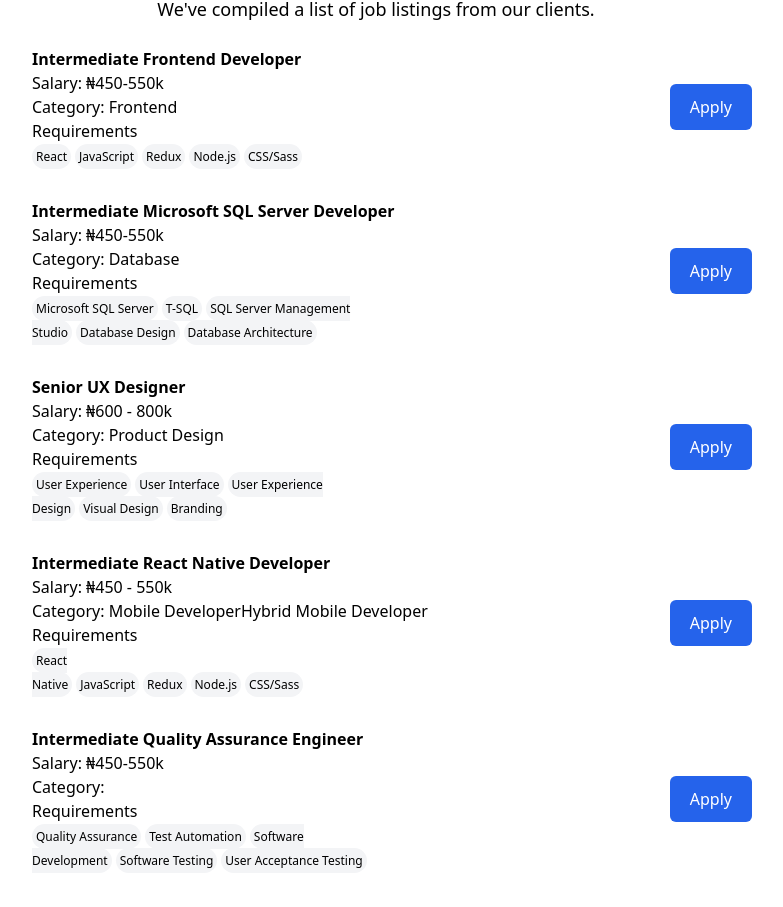
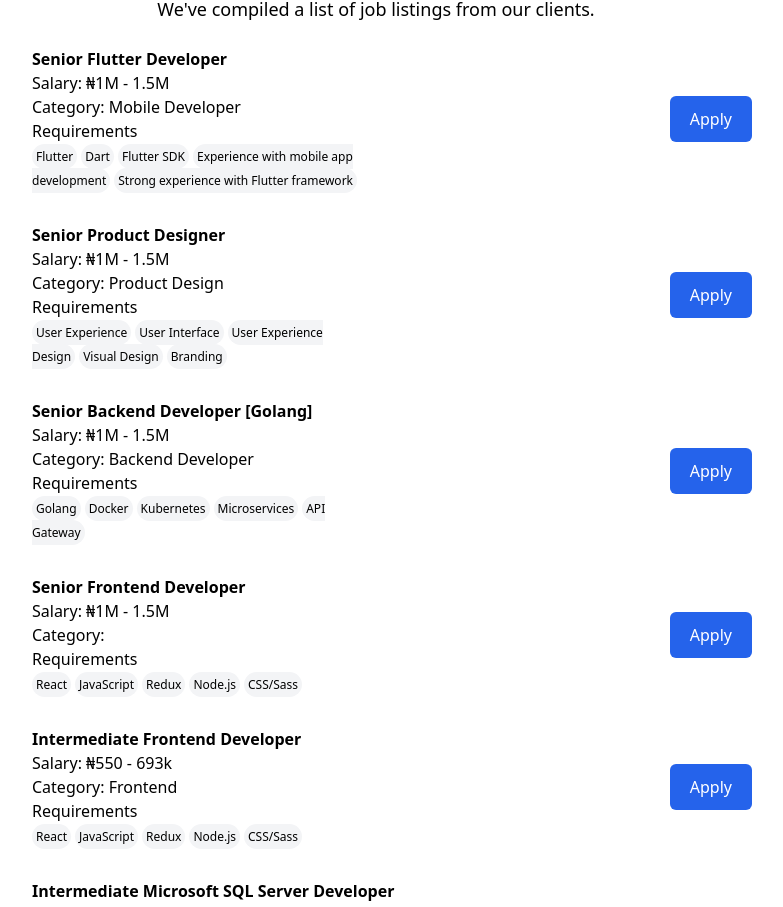
Before and after one commit to yabacoder/jobs, a React (Create React App) app: page / in a window 1280 px wide. Shown: the part 149-1056 px from the top of the page, without its empty margins (8-791 px from the left). Built offline with nearby package versions, Linux system fonts and the light colour scheme.

Commit message:
Busha job added

```diff
--- a/src/jobs.js
+++ b/src/jobs.js
@@ -1,4 +1,125 @@
 export const jobs = [
+  {
+    "title": "Senior Flutter Developer",
+    "url": "",
+    "category": "Mobile Developer",
+    "jobType": [
+      "Full-Time",
+      // "Part-Time",
+      // "Contract"
+    ],
+    "jobMode": [
+      "Remote",
+      // "On-site",
+      // "Hybrid"
+    ],
+    "salaryRange": "1M - 1.5M",
+    "location": "",
+    "applyUrl": "https://forms.gle/8gVh75Ajb1ujS7qx8",
+    "description": "",
+    "requirements": [
+      "Flutter",
+      "Dart",
+      "Flutter SDK",
+      "Experience with mobile app development",
+      "Strong experience with Flutter framework",
+      "Experience with Firebase",
+    ],
+  },
+  {
+    "title": "Senior Product Designer",
+    "url": "",
+    "category": " Product Design",
+    "jobType": [
+      // "Full-Time",
+      // "Part-Time",
+      "Contract"
+    ],
+    "jobMode": [
+      // "Remote",
+      // "On-site",
+      "Hybrid"
+    ],
+    "salaryRange": "1M - 1.5M",
+    "location": "",
+    "applyUrl": "https://forms.gle/BiKSKdc194efW4An9",
+    "description": "",
+    "requirements": [
+      "User Experience",
+      "User Interface",
+      "User Experience Design",
+      "Visual Design",
+      "Branding",
+      "Interaction Design",
+    ],
+  },
+  {
+    "title": "Senior Backend Developer [Golang]",
+    "url": "",
+    "category": "Backend Developer",
+    "jobType": [
+      "Full-Time",
+      // "Part-Time",
+      // "Contract"
+    ],
+    "jobMode": [
+      "Remote",
+      // "On-site",
+      // "Hybrid"
+    ],
+    "salaryRange": "1M - 1.5M",
+    "location": "",
+    "applyUrl": "https://forms.gle/2jSa78c28JLL4JVu7",
+    "description": "",
+    "requirements": [
+      "Golang",
+      "Docker",
+      "Kubernetes",
+      "Microservices",
+      "API Gateway",
+      "PostgreSQL",
+      "Redis",
+      "AWS",
+      "GCP",
+      "NoSQL",
+      "Message Queuing",
+      "Event-driven architecture",
+      "Unit testing",
+    ],
+  },
+  {
+    "title": "Senior Frontend Developer ",
+    "url": "",
+    "category": "",
+    "jobType": [
+      "Full-Time",
+      // "Part-Time",
+      // "Contract"
+    ],
+    "jobMode": [
+      "Remote",
+      // "On-site",
+      // "Hybrid"
+    ],
+    "salaryRange": "1M - 1.5M",
+    "location": "",
+    "applyUrl": "https://forms.gle/raHffFiqhAi1vXaj7",
+    "description": "",
+    "requirements": [
+      "React",
+      "JavaScript",
+      "Redux",
+      "Node.js",
+      "CSS/Sass",
+      "HTML/CSS",
+      "TypeScript",
+      "Jest",
+      "Enzyme",
+      "Cypress",
+      "React Testing Library",
+      "Firebase",
+    ],
+  },
   {
     "title": "Intermediate Frontend Developer",
     "url": "",
@@ -15,7 +136,7 @@ export const jobs = [
       // "On-site",
       "Hybrid"
     ],
-    "salaryRange": "450-550k",
+    "salaryRange": "550 - 693k",
     "location": "",
     "applyUrl": "https://forms.gle/QDScjtc2Dw7KzS9A9",
     "description": ``,
@@ -53,7 +174,7 @@ export const jobs = [
       // "On-site",
       "Hybrid"
     ],
-    "salaryRange": "450-550k",
+    "salaryRange": "550 - 693k",
     "location": "",
     "applyUrl": "https://forms.gle/oLm2NDoYenRt61bJA",
     "description": "",
@@ -73,7 +194,7 @@ export const jobs = [
     ],
   },
   {
-    "title": "Senior UX Designer",
+    "title": "Intermediate UX Designer",
     "url": "",
     "category": "Product Design",
     "jobType": [
@@ -86,7 +207,7 @@ export const jobs = [
       // "On-site",
       "Hybrid"
     ],
-    "salaryRange": "600 - 800k",
+    "salaryRange": "350 - 463k",
     "location": "",
     "applyUrl": "https://forms.gle/843mMrDzGxJWg53q8",
     "description": "",
@@ -116,9 +237,45 @@ export const jobs = [
       // "On-site",
       "Hybrid"
     ],
-    "salaryRange": "450 - 550k",
+    "salaryRange": "550 - 693k",
     "location": "",
     "applyUrl": "https://forms.gle/dB7zXVhRmfoRFERn6",
+    "description": "",
+    "requirements": [
+      "React Native",
+      "JavaScript",
+      "Redux",
+      "Node.js",
+      "CSS/Sass",
+      "HTML/CSS",
+      "TypeScript",
+      "Jest",
+      "Enzyme",
+      "Cypress",
+      "React Testing Library",
+      "Firebase",
+    ],
+  },
+  {
+    "title": "Advance React Native Developer",
+    "url": "",
+    "category": [
+      "Mobile Developer",
+      "Hybrid Mobile Developer"
+    ],
+    "jobType": [
+      // "Full-Time",
+      // "Part-Time",
+      "Contract"
+    ],
+    "jobMode": [
+      // "Remote",
+      // "On-site",
+      "Hybrid"
+    ],
+    "salaryRange": " N693k - N878k",
+    "location": "",
+    "applyUrl": "https://forms.gle/zf1wMKwioV3FTqed6",
     "description": "",
     "requirements": [
       "React Native",
@@ -149,7 +306,7 @@ export const jobs = [
       // "On-site",
       "Hybrid"
     ],
-    "salaryRange": "450-550k",
+    "salaryRange": "350 - 463k",
     "location": "",
     "applyUrl": "https://forms.gle/oR54EfFMPCCGm1gV7 ",
     "description": "",
@@ -167,7 +324,7 @@ export const jobs = [
     ],
   },
   {
-    "title": "Intermediate Backend Developer ",
+    "title": "Intermediate Backend Developer [.NET]",
     "url": "",
     "category": "",
     "jobType": [
@@ -180,7 +337,31 @@ export const jobs = [
       // "On-site",
       "Hybrid"
     ],
-    "salaryRange": "450-550k",
+    "salaryRange": " N693k - N878k",
+    "location": "",
+    "applyUrl": "https://forms.gle/u2SXv8Eo5BhhwHZSA",
+    "description": "",
+    "requirements": [
+      "ASP.NET",
+      "SQL Server",
+      "MySQL",
+    ],
+  },
+  {
+    "title": "Intermediate Backend Developer [.NET]",
+    "url": "",
+    "category": "",
+    "jobType": [
+      // "Full-Time",
+      // "Part-Time",
+      "Contract"
+    ],
+    "jobMode": [
+      // "Remote",
+      // "On-site",
+      "Hybrid"
+    ],
+    "salaryRange": "550 - 693k",
     "location": "",
     "applyUrl": "https://forms.gle/dgGmt7kFk2bbAbow9 ",
     "description": "",
@@ -218,39 +399,8 @@ export const jobs = [
       "TypeScript",
     ],
   },
-  {
-    "title": "Senior Frontend Developer ",
-    "url": "",
-    "category": "",
-    "jobType": [
-      "Full-Time",
-      // "Part-Time",
-      // "Contract"
-    ],
-    "jobMode": [
-      "Remote",
-      // "On-site",
-      // "Hybrid"
-    ],
-    "salaryRange": "600-800k",
-    "location": "",
-    "applyUrl": "https://forms.gle/raHffFiqhAi1vXaj7",
-    "description": "",
-    "requirements": [
-      "React",
-      "JavaScript",
-      "Redux",
-      "Node.js",
-      "CSS/Sass",
-      "HTML/CSS",
-      "TypeScript",
-      "Jest",
-      "Enzyme",
-      "Cypress",
-      "React Testing Library",
-      "Firebase",
-    ],
-  },
+
+
   // {
   //   "title": "",
   //   "url": "",
```
